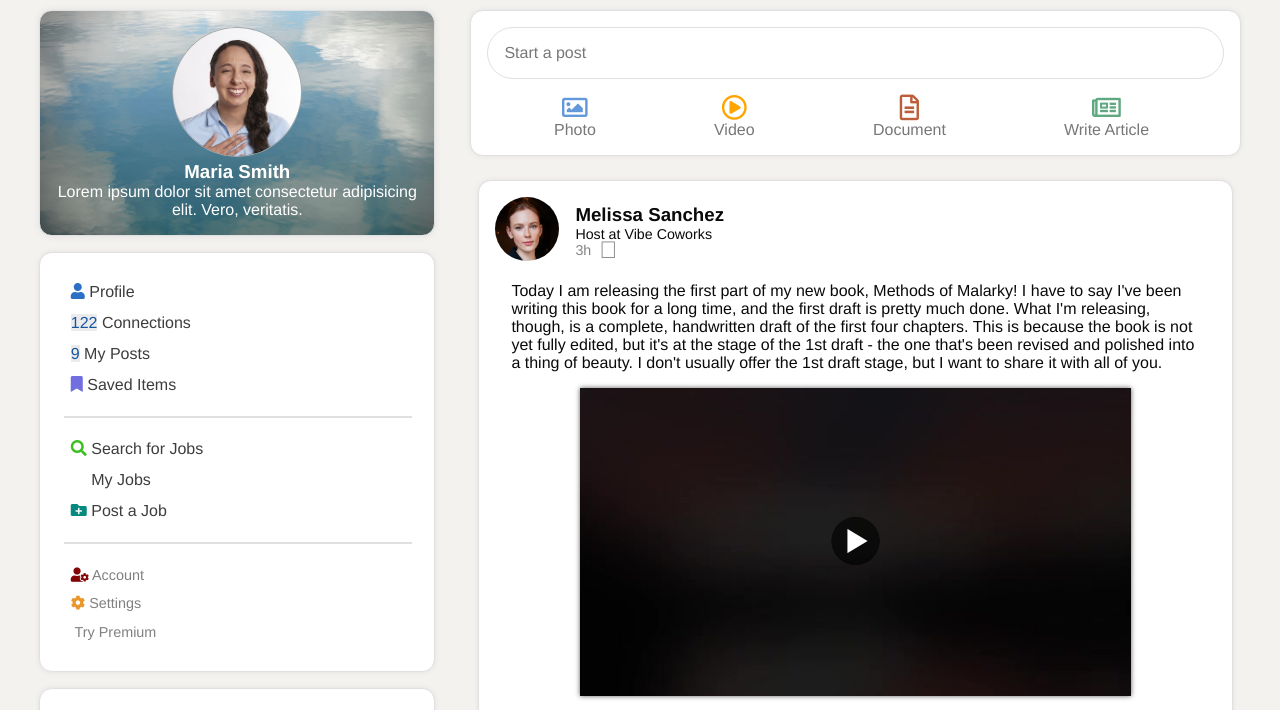
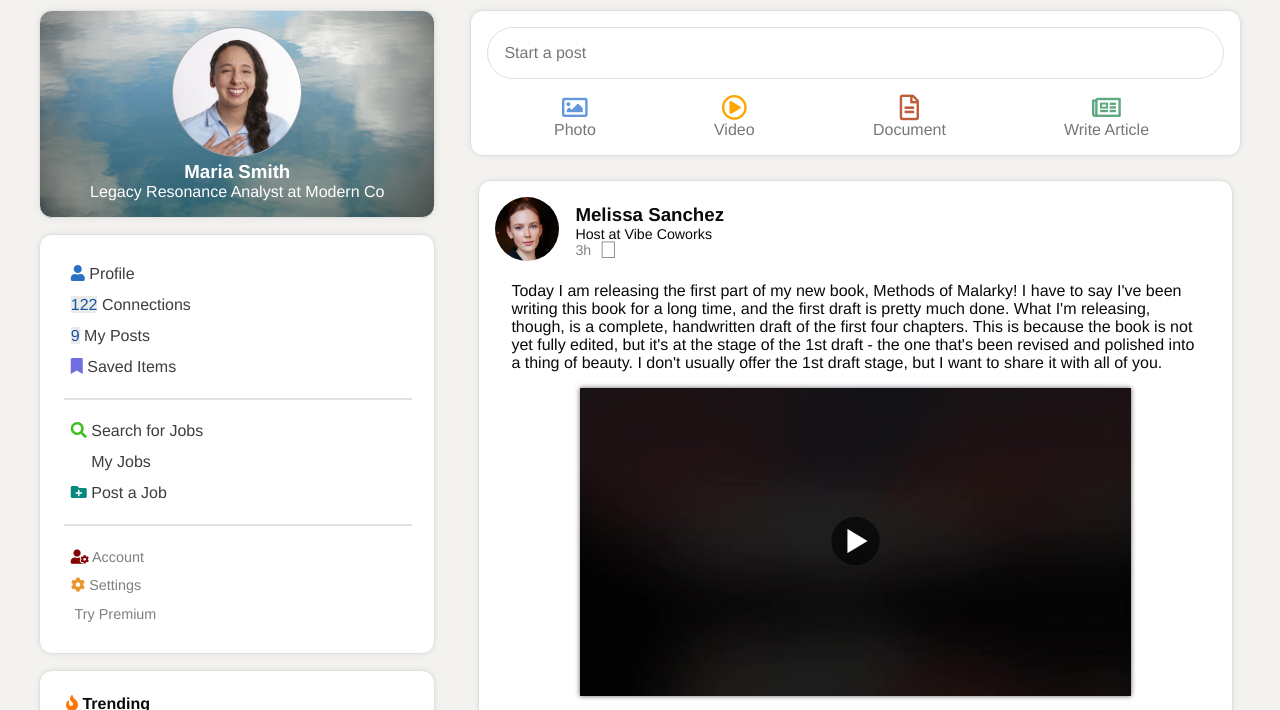
Before and after one commit to lindseymorgan/Lindseys-LinkedIn, a plain HTML site: page index.html in a window 1280 px wide. Shown: the part 78-788 px from the top of the page. Drawn offline with Linux system fonts and the light colour scheme; some icons are missing.

Commit message:
Update index.html

```diff
--- a/index.html
+++ b/index.html
@@ -43,7 +43,7 @@
                             <div class="account-main-content">
                                 <img src="profilepic.jpg" alt="profile picture">
                                 <h3><a href="#" class="blue-link account-main-text account-main-header">Maria Smith</a></h3>
-                                <p class="account-main-text">Lorem ipsum dolor sit amet consectetur adipisicing elit. Vero, veritatis.</p>
+                                <p class="account-main-text">Legacy Resonance Analyst at Modern Co</p>
                             </div>
                         </div>
                     </div>
```
